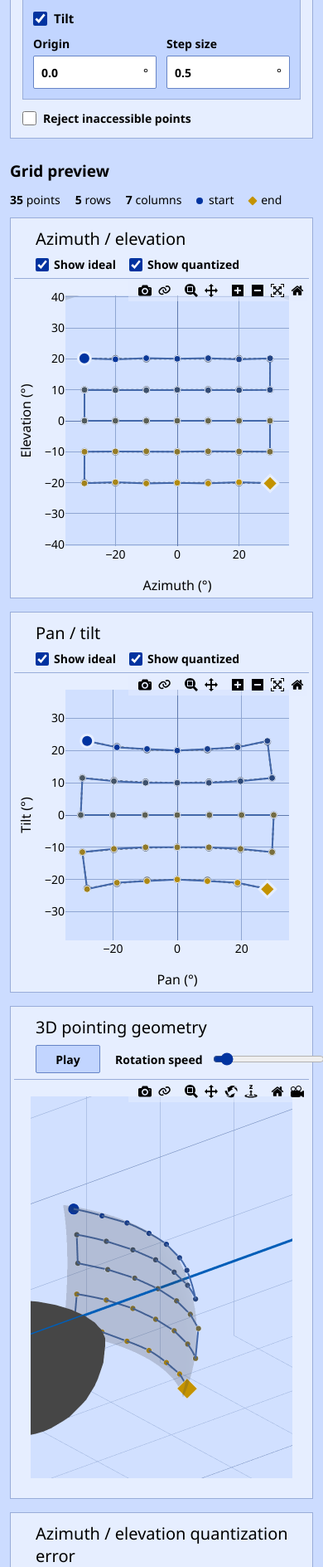
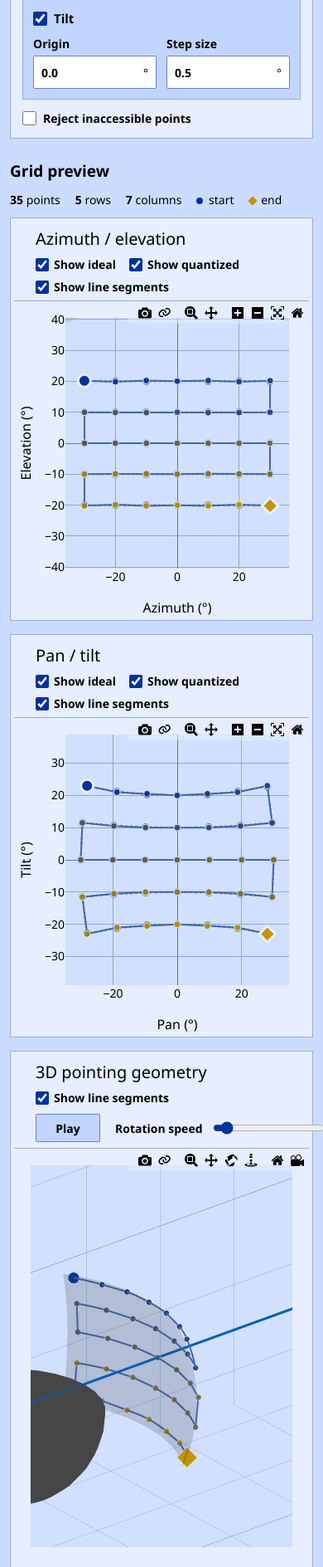
Before and after one commit to msu-ssc/lems-anechoic, a FastAPI app: page /grid-designer in a window 390 px wide; the page is wider, and only the part inside the window is pictured. Shown: the part 1306-3194 px from the top of that part at 83% size. Run offline with FastAPI, Linux system fonts and the light colour scheme.

Commit message:
Add line segment toggle

```diff
--- a/msu_anechoic/web/app.py
+++ b/msu_anechoic/web/app.py
@@ -432,7 +432,11 @@ def _figure(
                 "line": {"color": "#6f7680", "width": 2},
             },
             "name": "Ideal",
-            "meta": {"role": "grid-ideal", "representation": "ideal"},
+            "meta": {
+                "role": "grid-ideal",
+                "representation": "ideal",
+                "line_segments": "with-markers",
+            },
         },
         {
             "type": "scatter",
@@ -450,7 +454,11 @@ def _figure(
                 "line": {"color": "#ffffff", "width": 1},
             },
             "name": "Quantized",
-            "meta": {"role": "grid-path", "representation": "quantized"},
+            "meta": {
+                "role": "grid-path",
+                "representation": "quantized",
+                "line_segments": "with-markers",
+            },
         },
         {
             "type": "scatter",
@@ -713,7 +721,7 @@ def _three_dimensional_figure(grid: DesignedGrid) -> dict:
             "hoverinfo": "skip",
             "name": "Traversal route",
             "showlegend": False,
-            "meta": {"role": "grid-route"},
+            "meta": {"role": "grid-route", "line_segments": "line-only"},
         },
         {
             "type": "scatter3d",
--- a/msu_anechoic/web/static/grid-designer.css
+++ b/msu_anechoic/web/static/grid-designer.css
@@ -741,6 +741,14 @@ legend span {
     font-weight: 400;
 }
 
+.three-dimensional-controls {
+    display: flex;
+    align-items: center;
+    flex-wrap: wrap;
+    justify-content: flex-end;
+    gap: 10px 22px;
+}
+
 .rotation-controls {
     display: flex;
     align-items: center;
@@ -953,6 +961,11 @@ legend span {
         width: 100%;
     }
 
+    .three-dimensional-controls {
+        width: 100%;
+        justify-content: flex-start;
+    }
+
     .plot-visibility-controls {
         justify-content: flex-start;
     }
--- a/msu_anechoic/web/static/grid-designer.js
+++ b/msu_anechoic/web/static/grid-designer.js
@@ -6,8 +6,9 @@ const cameraRotationSettings = {
     speed: 1,
 };
 const plotVisibilitySettings = {
-    "az-el-figure": { ideal: true, quantized: true },
-    "pan-tilt-figure": { ideal: true, quantized: true },
+    "az-el-figure": { ideal: true, quantized: true, path: true },
+    "pan-tilt-figure": { ideal: true, quantized: true, path: true },
+    "three-dimensional-figure": { path: true },
 };
 
 function formatRotationSpeed(speed) {
@@ -51,7 +52,40 @@ function applyPlotVisibility(figure, sourceId) {
         if (representation in settings) {
             trace.visible = settings[representation];
         }
+        if (trace.meta?.line_segments === "with-markers") {
+            trace.mode = settings.path ? "lines+markers" : "markers";
+        }
+        if (trace.meta?.line_segments === "line-only") {
+            trace.visible = settings.path;
+        }
     });
+}
+
+function updateLineSegmentVisibility(plotElement, isVisible) {
+    const tracesWithMarkers = [];
+    const lineOnlyTraces = [];
+    plotElement.data.forEach((trace, index) => {
+        if (trace.meta?.line_segments === "with-markers") {
+            tracesWithMarkers.push(index);
+        }
+        if (trace.meta?.line_segments === "line-only") {
+            lineOnlyTraces.push(index);
+        }
+    });
+    if (tracesWithMarkers.length) {
+        window.Plotly.restyle(
+            plotElement,
+            { mode: isVisible ? "lines+markers" : "markers" },
+            tracesWithMarkers,
+        );
+    }
+    if (lineOnlyTraces.length) {
+        window.Plotly.restyle(
+            plotElement,
+            { visible: isVisible },
+            lineOnlyTraces,
+        );
+    }
 }
 
 function cameraEyeFromRelayout(eventData) {
@@ -492,6 +526,10 @@ document.addEventListener("change", (event) => {
     syncPlotVisibilityControls(controls);
     const plotElement = document.querySelector(`[data-plot-source="${sourceId}"]`);
     if (!plotElement?.data) return;
+    if (event.target.value === "path") {
+        updateLineSegmentVisibility(plotElement, event.target.checked);
+        return;
+    }
     const traceIndexes = plotElement.data
         .map((trace, index) => (
             trace.meta?.representation === event.target.value ? index : -1
--- a/msu_anechoic/web/templates/_grid_preview.html
+++ b/msu_anechoic/web/templates/_grid_preview.html
@@ -30,6 +30,7 @@
                     >
                         <label><input type="checkbox" value="ideal" checked> Show ideal</label>
                         <label><input type="checkbox" value="quantized" checked> Show quantized</label>
+                        <label><input type="checkbox" value="path" checked> Show line segments</label>
                     </div>
                 </header>
                 <div class="plot" data-plot-source="az-el-figure"></div>
@@ -45,6 +46,7 @@
                     >
                         <label><input type="checkbox" value="ideal" checked> Show ideal</label>
                         <label><input type="checkbox" value="quantized" checked> Show quantized</label>
+                        <label><input type="checkbox" value="path" checked> Show line segments</label>
                     </div>
                 </header>
                 <div class="plot" data-plot-source="pan-tilt-figure"></div>
@@ -53,7 +55,15 @@
             <article class="plot-card plot-card--3d">
                 <header class="plot-card-heading">
                     <h3>3D pointing geometry</h3>
-                    <div class="rotation-controls" aria-label="3D view rotation controls">
+                    <div class="three-dimensional-controls">
+                        <div
+                            class="plot-visibility-controls"
+                            data-plot-visibility-controls="three-dimensional-figure"
+                            aria-label="3D plot visibility"
+                        >
+                            <label><input type="checkbox" value="path" checked> Show line segments</label>
+                        </div>
+                        <div class="rotation-controls" aria-label="3D view rotation controls">
                         <button type="button" data-rotation-toggle>Play</button>
                         <label>
                             <span>Rotation speed</span>
@@ -67,6 +77,7 @@
                             >
                             <output data-rotation-speed-output>1×</output>
                         </label>
+                        </div>
                     </div>
                 </header>
                 <div class="plot plot--3d" data-plot-source="three-dimensional-figure"></div>
```
Also changed, not shown: tests/test_grid_designer.py (+8 -0 lines).
